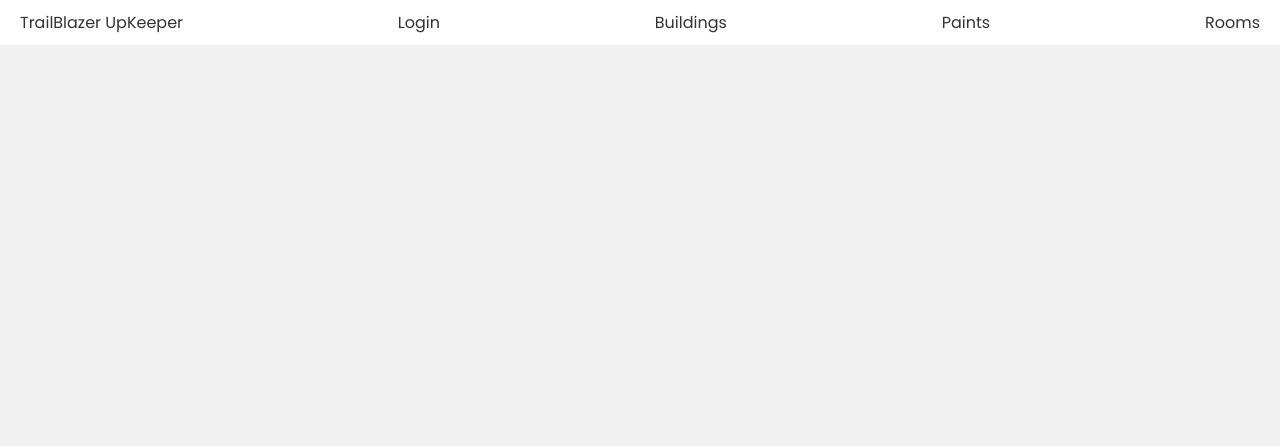
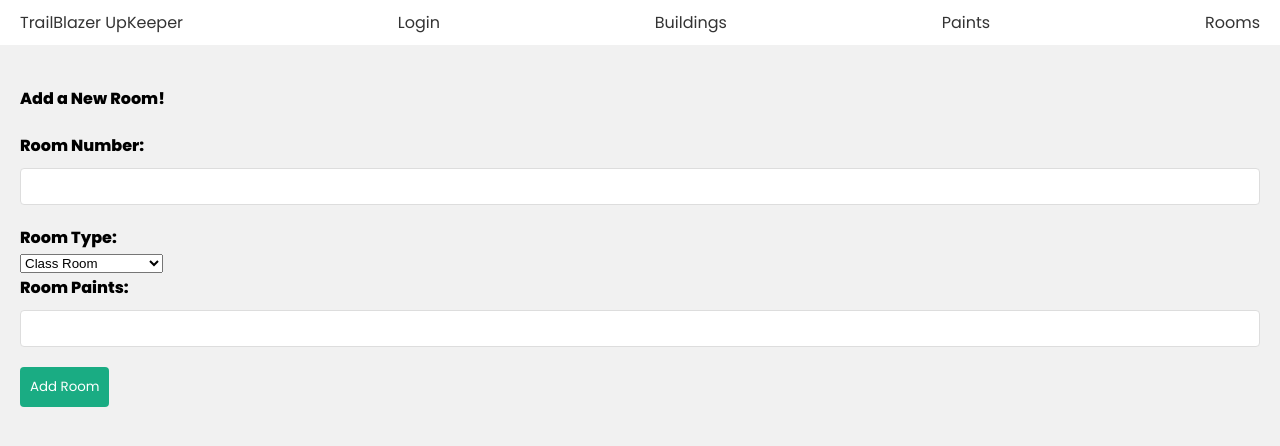
Before and after one commit to kendallbaker12/Trailblazer-Upkeeper, a React (Create React App) app in the folder client/: page /rooms in a window 1280 px wide. Shown: the top 446 px of the page. Built offline with nearby package versions, Linux system fonts and the light colour scheme; no server answers.

Commit message:
added a room form, however hello there i hate sand

```diff
--- a/client/src/components/bldDetails.jsx
+++ b/client/src/components/bldDetails.jsx
@@ -2,11 +2,16 @@
 import { useState } from "react"
 import { useNavigate } from "react-router-dom"
 import RoomDetails from "./roomDetails"
+import RoomForm from "./roomForm"
 
 
 const BldDetails = ({ buildings }) => {
     const navigate = useNavigate()
     const [rooms,setRooms] = useState(null)
+    const [roomNumber, setRoomNumber] = useState('')
+    const [roomType, setRoomType] = useState('')
+    const [roomPaints, setRoomPaints] = useState([''])
+    const [error, setError] = useState(null)
 
     const handleClick = async () =>{
         const response = await fetch('/buildings/'+String(buildings._id))
@@ -17,6 +22,9 @@ const BldDetails = ({ buildings }) => {
             const response = await fetch('/buildings/'+ String(buildings._id) +'/rooms')
             const roomjson = await response.json()
             if (response.ok){
+                if(roomjson.length == 0){
+                    console.log("testing for loop in rooms")
+                }
                 for(let j=0;j < roomjson.length;j++){
                     rooms.push(roomjson[j])
                 }
@@ -28,12 +36,44 @@ const BldDetails = ({ buildings }) => {
         setRooms(rooms)
     }
 
+    const postRooms = async () =>{
+        const response = await fetch('/buildings/'+String(buildings._id))
+        const bldjson = await response.json()
+
+        if(response.ok){
+            console.log('testing')
+            var rooms = {roomNumber,roomType,roomPaints}
+            const presponse = await fetch('/buildings/'+ String(buildings._id) +'/rooms',{
+                method: 'POST',
+                body: JSON.stringify(rooms),
+                headers:{
+                    'Content-Type': 'application/json'
+                }
+            })
+            const roomjson = await response.json()
+            if(!presponse.ok){
+                console.log("error with room post method")
+                console.log(roomNumber,roomType,roomPaints)
+                setError(roomjson.error)
+            }
+            if(presponse.ok){
+                setRoomNumber('')
+                setRoomType('')
+                setRoomPaints([''])
+                setError(null)
+                // window.location.reload(false)
+                console.log('new room added',roomjson)
+            }
+        }
+        console.log(roomNumber,roomType,roomPaints)
+    }
+
 
     return (
         <div className="bld-details">
             <h4>{buildings.name}</h4>
             <p><strong>Number of rooms: </strong>{buildings.rooms}</p>
-            <button  onClick={handleClick}>Click Here</button>
+            <button  onClick={handleClick}>Click Here to see rooms.</button>
             <div className="bld-room-details">
             {
                 rooms && rooms.map(({
@@ -49,7 +89,38 @@ const BldDetails = ({ buildings }) => {
                         roomPaints={roomPaints}
                     />
                 ))
+
             }
+             <h4><strong>Add a New Room!</strong></h4>
+            <form className="room-form" onSubmit={postRooms}>
+                <label><strong>Room Number: </strong></label>
+                <input
+                    type='number'
+                    onChange={(e) => setRoomNumber(e.target.value)}
+                    value={roomNumber}
+                />
+                <label><strong>Room Type: </strong></label>
+                <select value={roomType} onChange={(e) => setRoomType(e.target.value)}>
+                    <option defaultValue disabled>
+                        Select a Room Type
+                    </option>
+                    <option value={'classroom'}>Class Room</option>
+                    <option value={'office'}>Office</option>
+                    <option value={'storage'}>Storage</option>
+                    <option value={'studyroom'}>Study Room</option>
+                    <option value={'hallway'}>Hall Way</option>
+                    <option value={'lobby'}>Lobby</option>
+                    <option value={'misc'}>Misc.</option>
+                </select>
+                <label><strong>Room Paints: </strong></label>
+                <input
+                    type='text'
+                    onChange={(e) => setRoomPaints(e.target.value)}
+                    value={[roomPaints]}
+                />
+                <button>Add Room</button>
+                {error && <div className="error">{error}</div>}
+            </form>
             </div>
         </div>
     )
--- /dev/null
+++ b/client/src/components/roomForm.jsx
@@ -0,0 +1,78 @@
+import {useState} from "react"
+
+
+const RoomForm = ({buildings}) =>{
+    const [roomNumber, setRoomNumber] = useState('')
+    const [roomType, setRoomType] = useState('')
+    const [roomPaints, setRoomPaints] = useState([''])
+    const [error, setError] = useState(null)
+
+
+    const handleSubmit = async (e) =>{
+        e.preventDefault()
+        const fetchRoomsResponse = await fetch('/buildings/'+String(buildings._id))
+
+        if(fetchRoomsResponse.ok){
+            const rooms = {roomNumber,roomType,roomPaints}
+            const postRoomsResponse = await fetch('/buildings/'+String(buildings._id)+'/rooms',{
+                method: 'POST',
+                body: JSON.stringify(rooms),
+                headers:{
+                    'Content-Type': 'application/json'
+                }
+            })
+            const postJson = await postRoomsResponse.json()
+            if(!postRoomsResponse.ok){
+                console.log("error with room post method")
+                console.log(roomNumber,roomType,roomPaints)
+                setError(postJson.error)
+            }
+            if(postRoomsResponse.ok){
+                setRoomNumber('')
+                setRoomType('')
+                setRoomPaints([''])
+                setError(null)
+                window.location.reload(false)
+                console.log('new room added',postJson)
+            }
+        }
+
+    }
+    return(
+        <div className="room-form-div">
+            <h4><strong>Add a New Room!</strong></h4>
+            <form className="room-form" onSubmit={handleSubmit}>
+                <label><strong>Room Number: </strong></label>
+                <input
+                    type='number'
+                    onChange={(e) => setRoomNumber(e.target.value)}
+                    value={roomNumber}
+                />
+                <label><strong>Room Type: </strong></label>
+                <select value={roomType} onChange={(e) => setRoomType(e.target.value)}>
+                    <option defaultValue disabled>
+                        Select a Room Type
+                    </option>
+                    <option value={'classroom'}>Class Room</option>
+                    <option value={'office'}>Office</option>
+                    <option value={'storage'}>Storage</option>
+                    <option value={'studyroom'}>Study Room</option>
+                    <option value={'hallway'}>Hall Way</option>
+                    <option value={'lobby'}>Lobby</option>
+                    <option value={'misc'}>Misc.</option>
+                </select>
+                <label><strong>Room Paints: </strong></label>
+                <input
+                    type='text'
+                    onChange={(e) => setRoomPaints(e.target.value)}
+                    value={[roomPaints]}
+                />
+                <button>Add Room</button>
+                {error && <div className="error">{error}</div>}
+            </form>
+        </div>
+    )
+
+}
+
+export default RoomForm
--- a/client/src/pages/Buildings.js
+++ b/client/src/pages/Buildings.js
@@ -4,6 +4,7 @@ import { useEffect, useState } from "react"
 // components
 import BldDetails from "../components/bldDetails"
 import BuildingForm from "../components/BuildingForm"
+import RoomForm from "../components/roomForm"
 
 
 
@@ -36,6 +37,7 @@ const Buildings = () => {
                 ))}
             </div>
             <BuildingForm />
+
         </div>
     )
 }
--- a/client/src/pages/Rooms.js
+++ b/client/src/pages/Rooms.js
@@ -1,7 +1,7 @@
 import { useEffect, useState } from "react"
 
 import RoomDetails from "../components/roomDetails"
-
+import RoomForm from "../components/roomForm"
 
 
 const Rooms = () =>{
@@ -33,21 +33,7 @@ const Rooms = () =>{
     return(
         <div className="room-page">
             <div className="rooms">
-            {
-                rooms && rooms.map(({
-                    _id,
-                    roomNumber,
-                    roomType,
-                    roomPaints
-                })=> (
-                    <RoomDetails
-                        key={_id}
-                        roomNumber={roomNumber}
-                        roomType={roomType}
-                        roomPaints={roomPaints}
-                    />
-                ))
-            }
+                <RoomForm/>
             </div>
         </div>
     )
```
